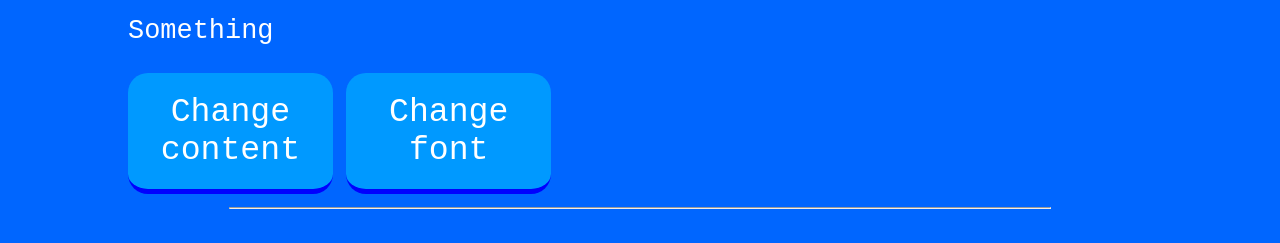
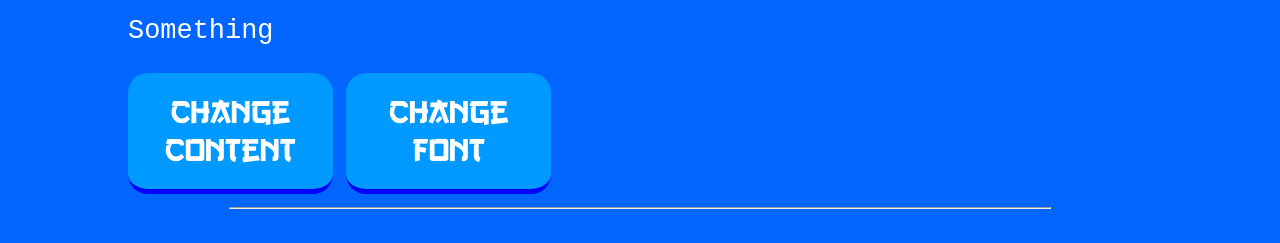
Before and after one commit to BieleczkiGergo/school_resources, a plain HTML site: page JavaScript/index.html in a window 1280 px wide. Shown: the part 155-398 px from the top of the page. Drawn offline with Linux system fonts and the light colour scheme.

Commit message:
Fixed one of the stupidest issues in my career, also added a new font

```diff
--- a/JavaScript/script.js
+++ b/JavaScript/script.js
@@ -7,7 +7,7 @@ function function1 (){
 }
 
 function function2 (){
-    document.getElementById('basic').style.fontFamily = "verdana";
+    document.getElementById('basic').style.fontFamily = "gang-of-three";
 
 }
 
--- a/JavaScript/style.css
+++ b/JavaScript/style.css
@@ -1,8 +1,7 @@
 @font-face {
-    font-family: 'Ganf-of-three';
-    src: url('go3v2.ttf') format('truetype');
+    font-family: 'gang-of-three';
+    src: url('./go3v2.ttf') format('truetype');
 }
-
 
 *{
     font-family: monospace;
@@ -61,7 +60,7 @@ hr.sEnd{
     position: relative;
     transition-duration: 0.5s;
     cursor: pointer;
-    font-family: 'Gang-of-three', monospace;
+    font-family: 'gang-of-three', monospace;
 
 }
 
```
Also changed, not shown: JavaScript/CHINESETAKEAWAY.ttf (added).
